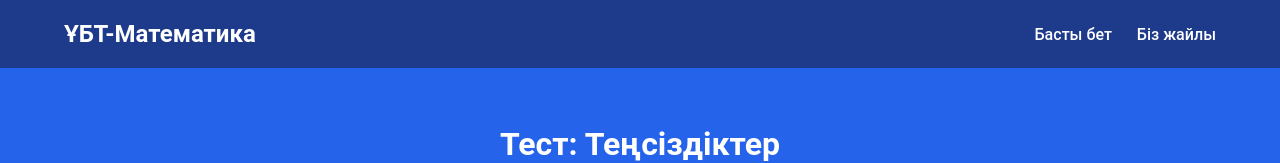
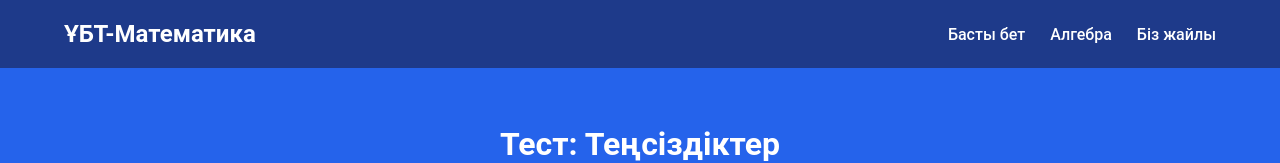
Before and after one commit to sautbekov077/projcet-I, a plain HTML site: page ineq.html in a window 1280 px wide. Shown: the top 163 px of the page. Drawn offline with Linux system fonts and the light colour scheme.

Commit message:
Update ineq.html

```diff
--- a/ineq.html
+++ b/ineq.html
@@ -176,6 +176,7 @@
             <a href="index.html" class="logo">ҰБТ-Математика</a>
             <nav class="nav-menu">
                 <a href="index.html">Басты бет</a>
+                <a href="algeb.html">Алгебра</a>
                 <a href="algebra.html">Біз жайлы</a>
             </nav>
         </div>
```
